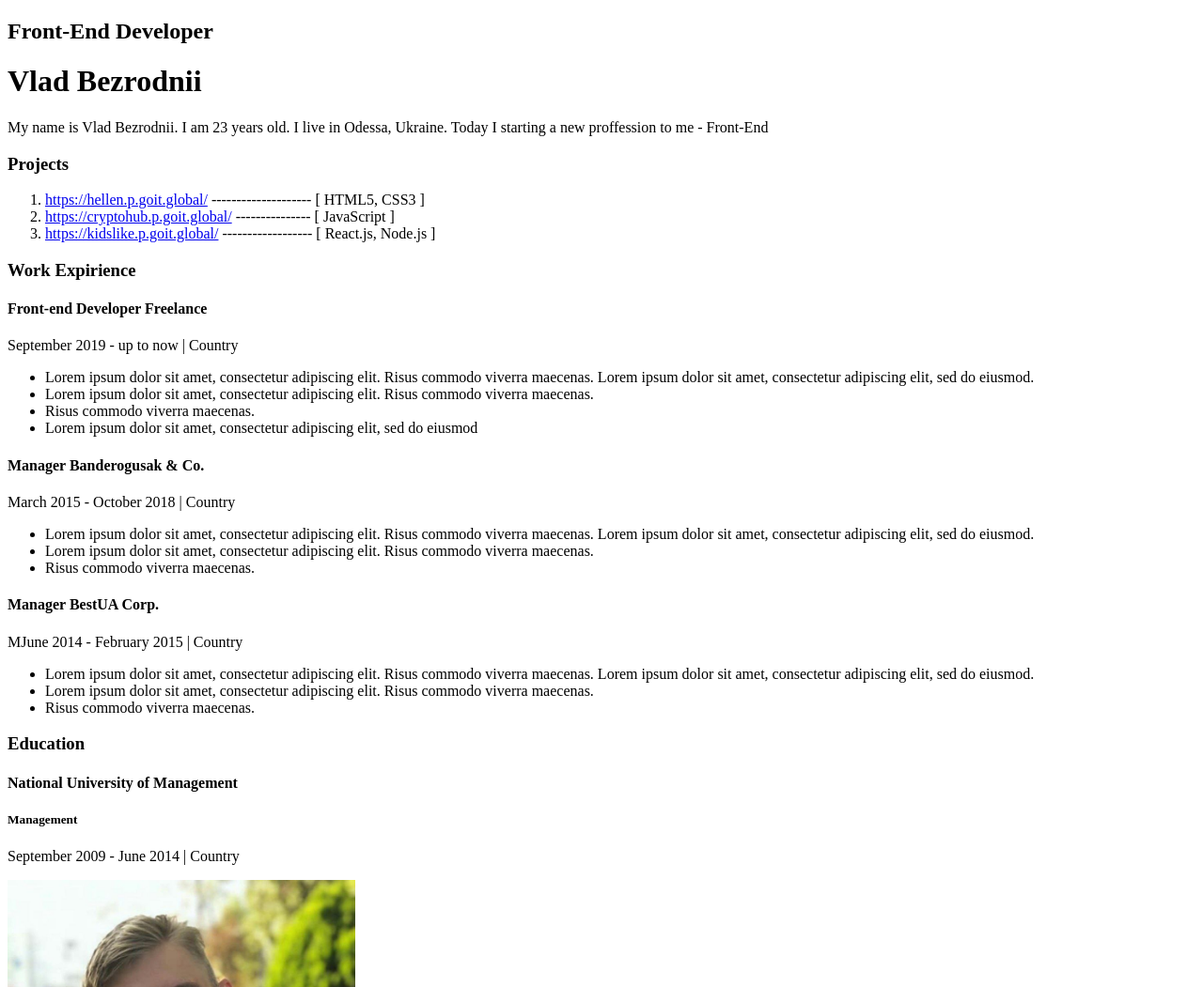
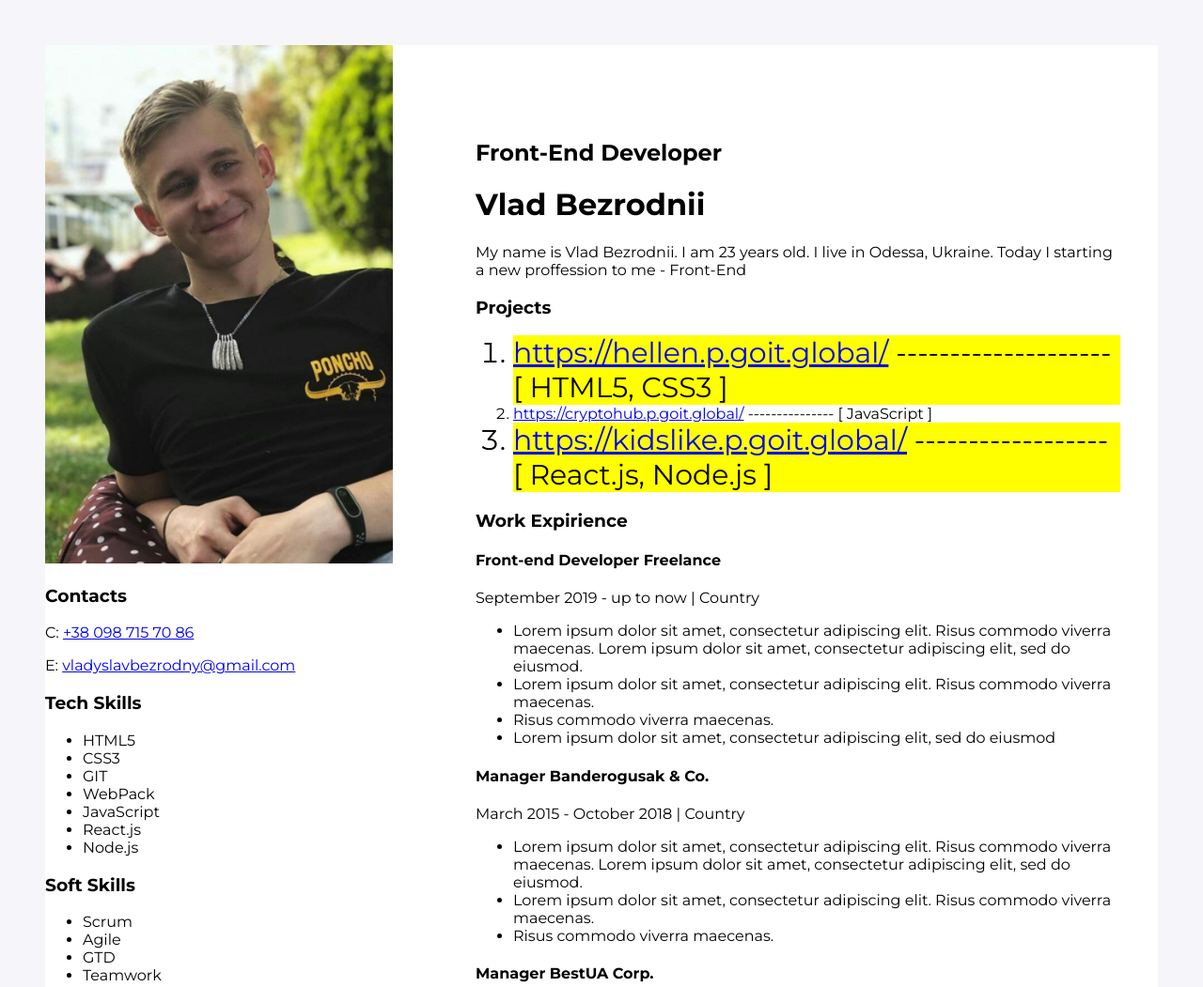
Before and after one commit to OrsoOrs/marathon_Go_It, a plain HTML site: page resume_project/index.html in a window 1280 px wide. Shown: the top 1051 px of the page at 94% size. Drawn offline with Linux system fonts and the light colour scheme.

Commit message:
Adding css

```diff
--- /dev/null
+++ b/resume_project/css/styles.css
@@ -0,0 +1,24 @@
+body {
+    padding: 40px 40px 40px 40px;
+    background: #F6F6FA;
+    font-family: 'Montserrat', sans-serif;
+}
+
+.wrapper {
+    background: #ffffff;
+    display: flex;
+    flex-direction: row-reverse;
+}
+
+.main-content {
+    padding-left: 88px;
+    padding-top: 80px;
+    padding-right: 40px;
+    padding-bottom: 80px;
+    box-sizing: border-box;
+}
+
+.project-item {
+    background-color: yellow;
+    font-size: 30px;
+}
--- a/resume_project/index.html
+++ b/resume_project/index.html
@@ -4,14 +4,21 @@
     <meta charset="UTF-8">
     <meta name="viewport" content="width=device-width, initial-scale=1.0">
     <title>My resume</title>
+
+    <link rel="preconnect" href="https://fonts.googleapis.com">
+    <link rel="preconnect" href="https://fonts.gstatic.com" crossorigin>
+    <link href="https://fonts.googleapis.com/css2?family=Montserrat:wght@400;700&display=swap" rel="stylesheet">
+
+
+    <link rel="stylesheet" href="css/styles.css">
 </head>
 
 <body>
     <!-- Wrapper -->
-    <div>
+    <div class="wrapper">
 
         <!-- Main content -->
-        <div>
+        <div class="main-content">
             <!-- My info -->
             <div>
                 <h2>Front-End Developer</h2>
@@ -24,7 +31,7 @@
             <div>
                 <h3>Projects</h3>
                 <ol>
-                <li>
+                <li class="project-item">
                         <a href="https://hellen.p.goit.global/" target="_blank">https://hellen.p.goit.global/</a>
                         --------------------
                     [ HTML5, CSS3 ]
@@ -34,7 +41,7 @@
                         ---------------
                     [ JavaScript ]
                 </li>
-                    <li>
+                    <li class="project-item">
                         <a href="https://kidslike.p.goit.global" target="_blank">https://kidslike.p.goit.global/</a>
                         ------------------
                     [ React.js, Node.js ]
@@ -101,7 +108,6 @@
                 </div>
             </div>
         </div>
-    </div>
 
     <!-- Sidebar -->
     <aside>
@@ -135,6 +141,7 @@
                     <li>Teamwork</li>
                 </ul>
             </div>
+        </div>
     </aside>
 </body>
 </html>
```
